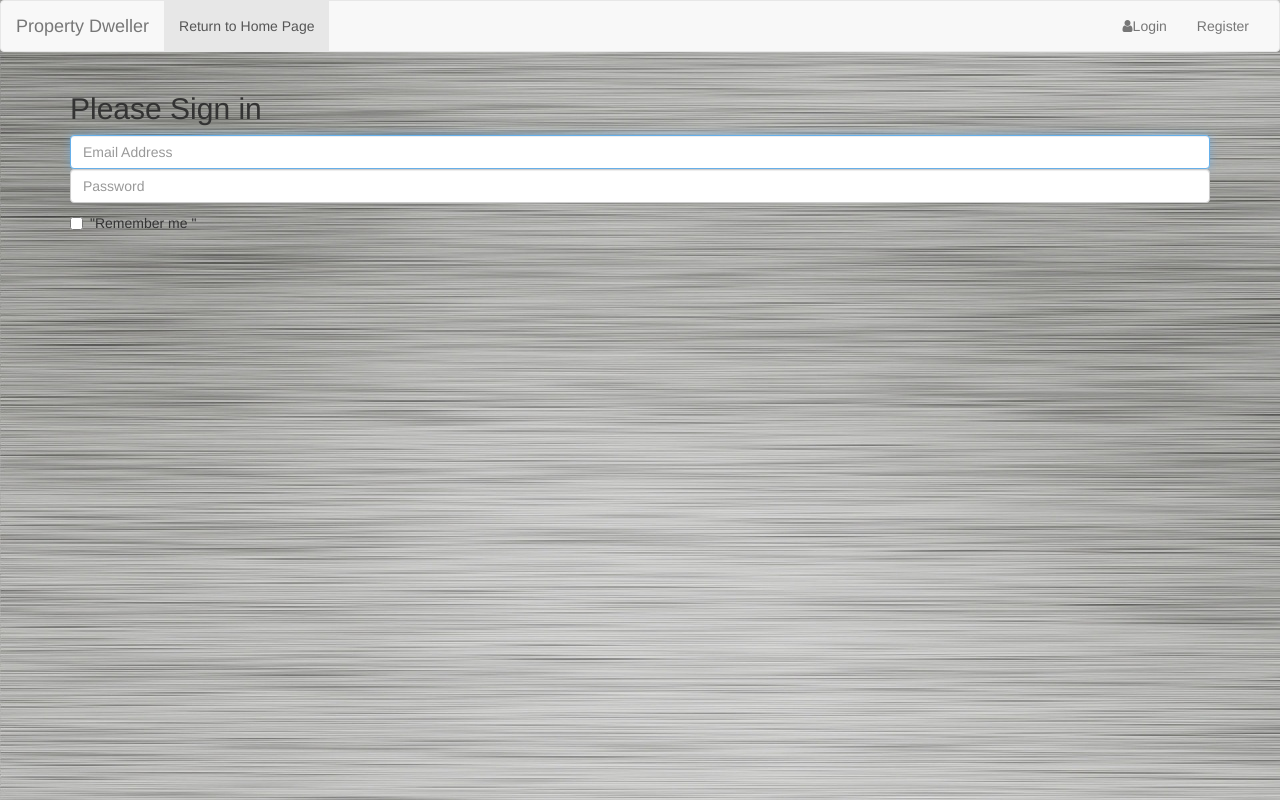
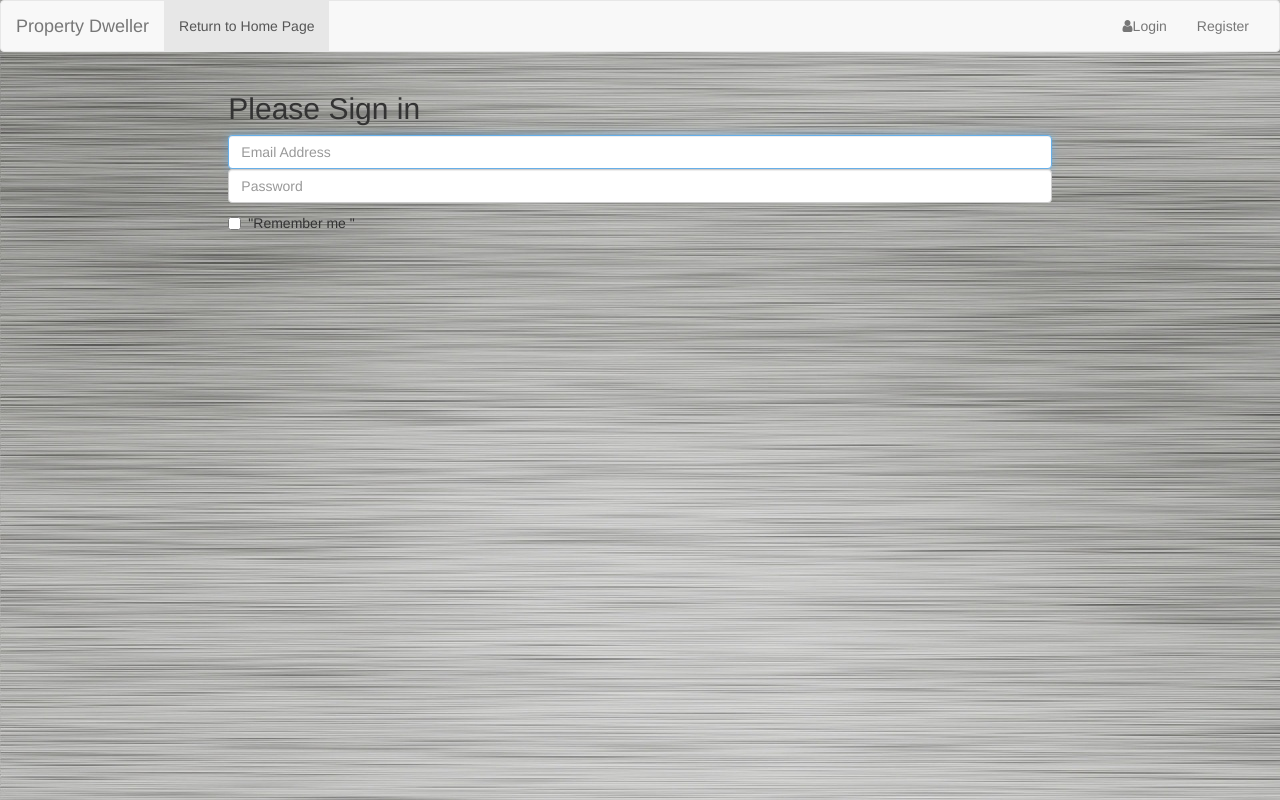
Before and after one commit to ebellendir/ebellendir.github.io, a plain HTML site: page login.html in a window 1280 px wide. Drawn offline with Linux system fonts and the light colour scheme.

Commit message:
Cant figure out how to change columns
conditional formating

```diff
--- a/login.html
+++ b/login.html
@@ -48,7 +48,14 @@
 		</div><!-- /.container-fluid -->
 	</nav>
 
-	<div class="container">
+	<div class="container-fluid">
+		<div class="row">
+
+			<div class="col-md-2"> <!-- Left hand column -->
+			</div>
+
+			<div class="col-md-8" class="col-xs-12">
+
 				<form class="form-signin">
 					<h2 class="form-signin-heading">Please Sign in</h2>
 					<label for="inputEmail" class="sr-only">Email Address or User Name </label>
@@ -63,6 +70,10 @@
 						</label>
 					</div>
 			</div>
+			<div class="col-md-2"> <!-- Left hand column -->
+			</div>
+		</div>
+	</div>
 
 </body>
 
```
Also changed, not shown: index.html (+3 -3 lines). Lines whose indentation alone changed are shown as unchanged.
